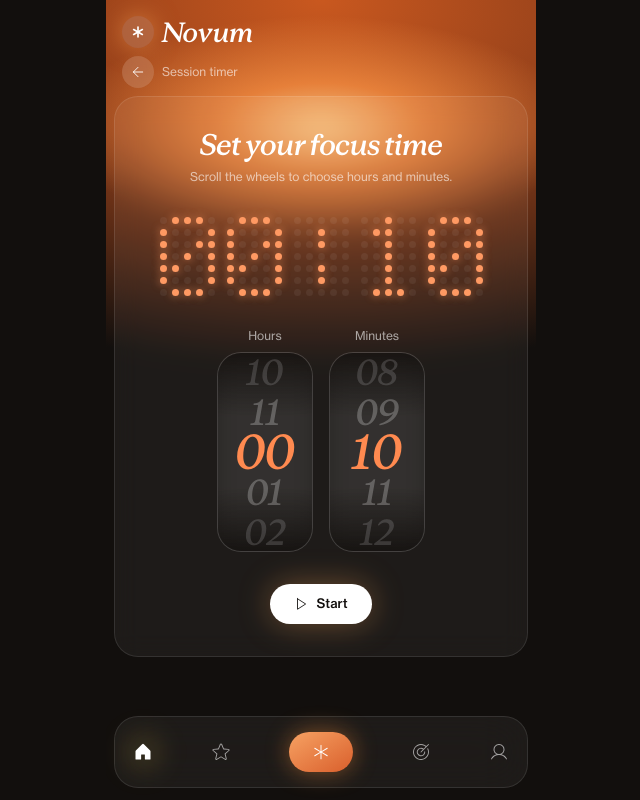
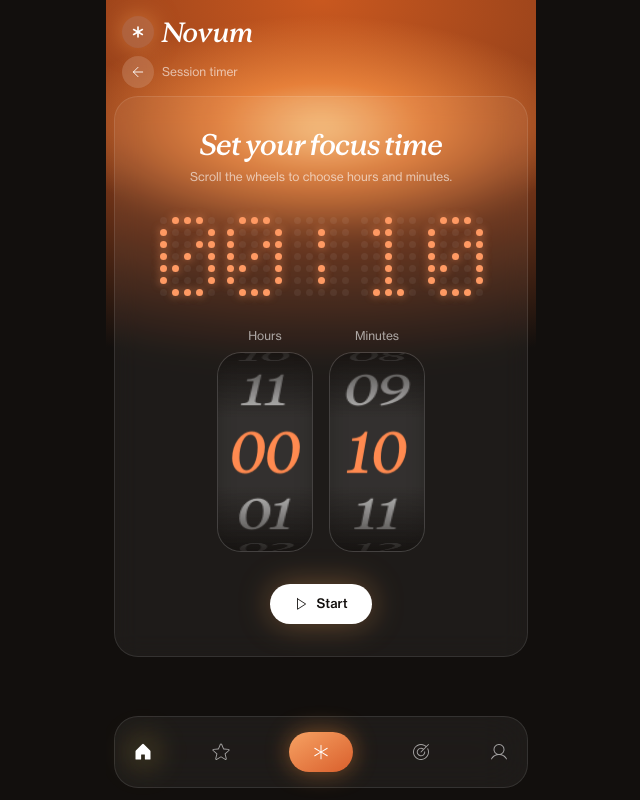
Before and after one commit to GunsSayPewPew16/Novum, a React (Vite) app: page / in a window 1280 px wide. Both pictures are taken after a click on the button "Start Timer". Shown: the whole page, without its empty margins (319-959 px from the left). Built offline with nearby package versions, Linux system fonts and the light colour scheme.

Commit message:
Turn the time wheels into a 3D dial that rotates between values
Each value sits on a drum and springs round to the front, so scrolling and
tapping read as a real dial turning rather than numbers shuffling.

Generated with Codebuff
Co-Authored-By: Codebuff <noreply@codebuff.com>

```diff
--- a/src/components/TimerScreen.jsx
+++ b/src/components/TimerScreen.jsx
@@ -1,5 +1,5 @@
 import { useEffect, useRef, useState } from "react"
-import { motion } from "framer-motion"
+import { animate, motion, useMotionValue, useTransform } from "framer-motion"
 import { ArrowLeft, Play } from "lucide-react"
 import { Button } from "@/components/ui/button"
 import { cn } from "@/lib/utils"
@@ -50,9 +50,42 @@ function DotClock({ text }) {
   )
 }
 
-// A vertical wheel of values; the selected value sits in the centre and the list scrolls to it.
+const STEP_DEG = 30 // angle between neighbouring values on the drum
+const RADIUS = 96 // drum radius in px
+
+// Signed distance (in values) from the drum's front, wrapped so the short way round is used.
+const wrapDist = (i, pos, n) => ((((i - pos) % n) + n + n / 2) % n) - n / 2
+
+// One value on the drum. Every value reads the same shared position, so the whole drum turns together.
+function DialItem({ v, i, n, pos }) {
+  const transform = useTransform(pos, (p) => `rotateX(${-wrapDist(i, p, n) * STEP_DEG}deg) translateZ(${RADIUS}px)`)
+  const opacity = useTransform(pos, (p) => Math.max(0, 1 - Math.abs(wrapDist(i, p, n)) * 0.3))
+  const color = useTransform(pos, (p) => (Math.abs(wrapDist(i, p, n)) < 0.5 ? "#FF8A50" : "#ffffff"))
+  return (
+    <motion.button
+      type="button"
+      tabIndex={-1}
+      data-value={v}
+      style={{ transform, opacity, color, backfaceVisibility: "hidden" }}
+      className="absolute inset-x-0 top-1/2 -mt-5 h-10 font-serif text-[40px] font-medium italic leading-10"
+    >
+      {String(v).padStart(2, "0")}
+    </motion.button>
+  )
+}
+
+// A vertical wheel of values, drawn as a 3D drum; the selected value sits at the front.
 function Wheel({ label, values, value, onChange }) {
   const index = values.indexOf(value)
+  const n = values.length
+  const pos = useMotionValue(index)
+  // Turn the drum the shortest way to the new value, with a spring, so every step is a continuous rotation.
+  useEffect(() => {
+    const current = pos.get()
+    const delta = wrapDist(index, current, n)
+    const controls = animate(pos, current + delta, { type: "spring", stiffness: 180, damping: 26, mass: 0.9 })
+    return () => controls.stop()
+  }, [index, n, pos])
   const step = (d) => onChange(values[(index + d + values.length) % values.length])
   // Drag and wheel accumulate distance; each ~18px of travel moves the wheel by one value.
   const travel = useRef(0)
@@ -122,26 +155,15 @@ function Wheel({ label, values, value, onChange }) {
         style={{ touchAction: "none", cursor: "ns-resize" }}
         className="relative flex h-[200px] w-24 flex-col items-center justify-center overflow-hidden rounded-3xl border border-white/10 bg-white/[0.05] outline-none backdrop-blur-md focus-visible:ring-2 focus-visible:ring-amber-300/70"
       >
-        <div className="pointer-events-none absolute inset-x-0 top-0 h-16 bg-gradient-to-b from-ink/80 to-transparent" />
-        <div className="pointer-events-none absolute inset-x-0 bottom-0 h-16 bg-gradient-to-t from-ink/80 to-transparent" />
-        {[-2, -1, 0, 1, 2].map((offset) => {
-          const v = values[(index + offset + values.length) % values.length]
-          const mid = offset === 0
-          return (
-            <motion.button
-              key={v}
-              type="button"
-              tabIndex={-1}
-              data-value={v}
-              initial={false}
-              animate={{ opacity: mid ? 1 : 0.35 - Math.abs(offset) * 0.1, y: offset * 40, scale: mid ? 1.15 : 0.85 }}
-              transition={{ type: "spring", stiffness: 260, damping: 28, mass: 0.8 }}
-              className={cn("absolute font-serif text-[40px] font-medium italic leading-none", mid ? "text-[#FF8A50]" : "text-white")}
-            >
-              {String(v).padStart(2, "0")}
-            </motion.button>
-          )
-        })}
+        <div className="pointer-events-none absolute inset-x-0 top-0 z-10 h-16 bg-gradient-to-b from-ink/80 to-transparent" />
+        <div className="pointer-events-none absolute inset-x-0 bottom-0 z-10 h-16 bg-gradient-to-t from-ink/80 to-transparent" />
+        <div className="absolute inset-0 [perspective:360px]">
+          <div className="absolute inset-0 [transform-style:preserve-3d]">
+            {values.map((v, i) => (
+              <DialItem key={v} v={v} i={i} n={n} pos={pos} />
+            ))}
+          </div>
+        </div>
       </div>
     </div>
   )
```
